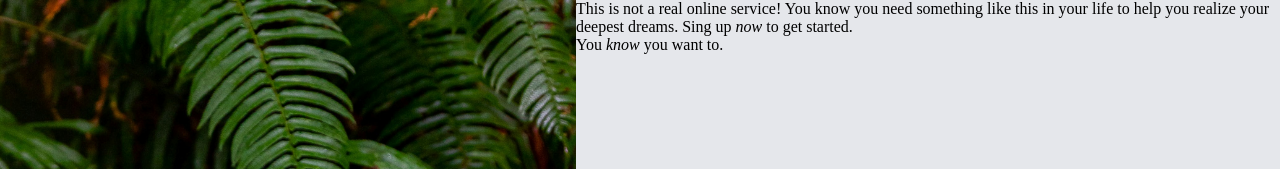
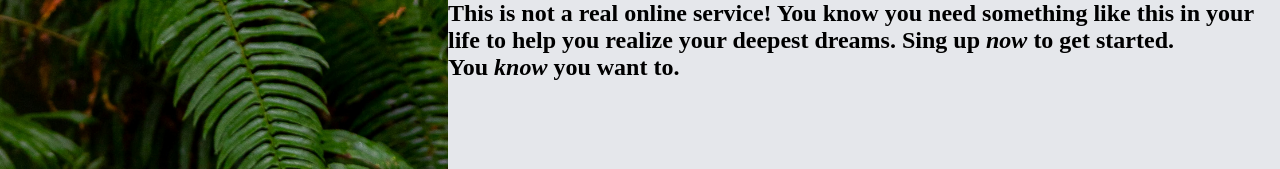
Before and after one commit to davidbentley95/odin-sign-up-form, a plain HTML site: page index.html in a window 1280 px wide. Shown: the top 169 px of the page. Drawn offline with Linux system fonts and the light colour scheme.

Commit message:
Small adjustments to spacing
Adjust image banner spacing and top section text from p to h2.

```diff
--- a/index.html
+++ b/index.html
@@ -16,8 +16,8 @@
     </div>
     <div class="body-container">
         <section class="top-section">
-            <p>This is not a real online service! You know you need something like this in your life to help you realize your deepest dreams. Sing up <em>now</em> to get started.</p>
-            <p>You <em>know</em> you want to.</p>
+            <h2>This is not a real online service! You know you need something like this in your life to help you realize your deepest dreams. Sing up <em>now</em> to get started.</h2>
+            <h2>You <em>know</em> you want to.</h2>
         </section>
         <form action="">
             <label for="first-name">FIRST NAME</label>
--- a/styles.css
+++ b/styles.css
@@ -27,7 +27,7 @@ form {
 
 
 .img-container {
-    width: 45%;
+    width: 35%;
     min-height: 100vh;
     background-image: url(./halie-west-25xggax4bSA-unsplash.jpg);
     background-size: cover;
@@ -48,10 +48,6 @@ img {
     height: 80%;
 }
 
-.body-container {
-    width: 55%;
-}
-
 button {
     background: var(--compliment-clr);
     color: white;
```
